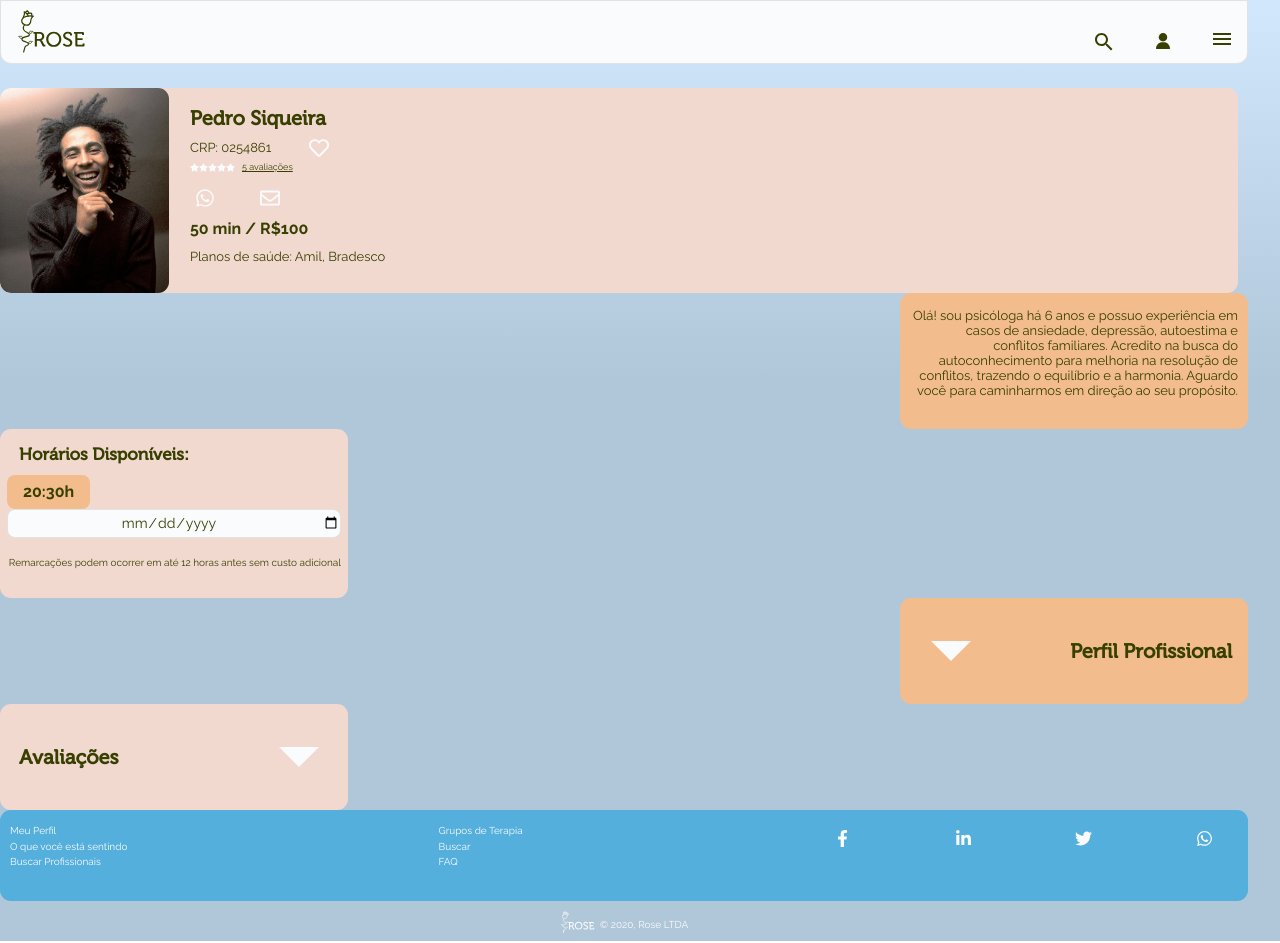
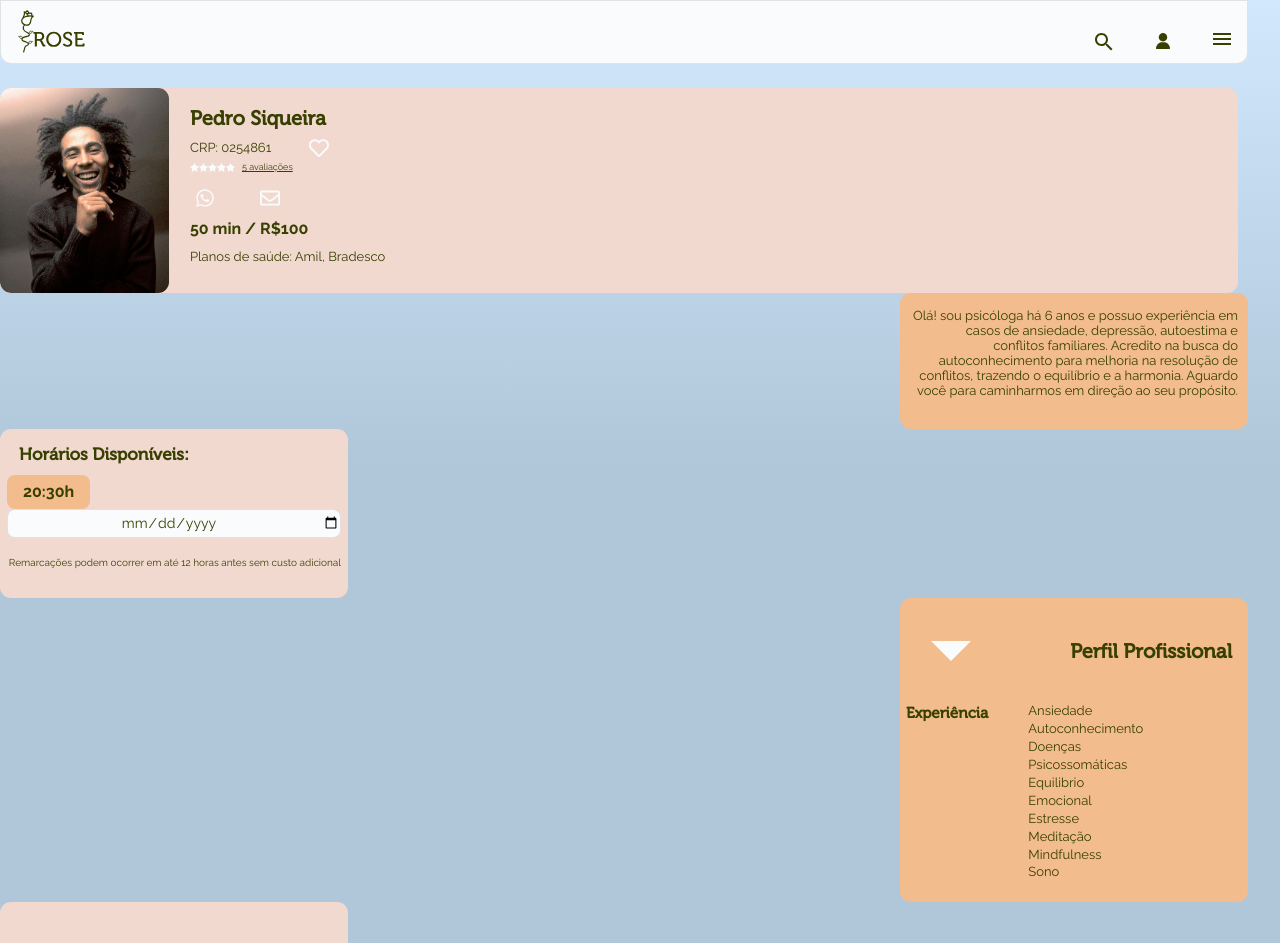
Before and after one commit to fabriciopolato/rose-frontend, a React (Create React App) app: page /profissional/1 in a window 1280 px wide. Shown: the top 943 px of the page. Built offline with nearby package versions, Linux system fonts and the light colour scheme.

Commit message:
feat: add FullDescriptionHiddenContent and FullDescriptionItem styled components

```diff
--- a/src/pages/PsychologistDetails/index.tsx
+++ b/src/pages/PsychologistDetails/index.tsx
@@ -16,6 +16,8 @@
   Triangle,
   ProfessionalReviews,
   ModalContent,
+  FullDescriptionHiddenContent,
+  FullDescriptionItem,
 } from './styles';
 
 const PsychologistDetails: React.FC = () => {
@@ -111,6 +113,23 @@
           <Triangle />
           <h2>Perfil Profissional</h2>
         </div>
+        <FullDescriptionHiddenContent>
+          <FullDescriptionItem>
+            <h3>Experiência</h3>
+            <ul>
+              <li>Ansiedade</li>
+              <li>Autoconhecimento</li>
+              <li>Doenças</li>
+              <li>Psicossomáticas</li>
+              <li>Equilibrio</li>
+              <li>Emocional</li>
+              <li>Estresse</li>
+              <li>Meditação</li>
+              <li>Mindfulness</li>
+              <li>Sono</li>
+            </ul>
+          </FullDescriptionItem>
+        </FullDescriptionHiddenContent>
       </FullDescription>
 
       {/* todo: funcionalidade do dropdown */}
--- a/src/pages/PsychologistDetails/styles.ts
+++ b/src/pages/PsychologistDetails/styles.ts
@@ -132,6 +132,27 @@
   }
 `;
 
+export const FullDescriptionHiddenContent = styled.section`
+  height: auto;
+  padding: 0 15px 19px 6px;
+`;
+
+export const FullDescriptionItem = styled.div`
+  display: grid;
+  grid-template-columns: 1fr 2fr;
+  grid-column-gap: 20px;
+  width: 100%;
+
+  > h3 {
+    font-family: 'Museo';
+    font-weight: bold;
+  }
+
+  li {
+    margin-bottom: 3px;
+  }
+`;
+
 export const ProfessionalReviews = styled.section`
   background-color: ${props => props.theme.salmon};
   width: 348px;
```
